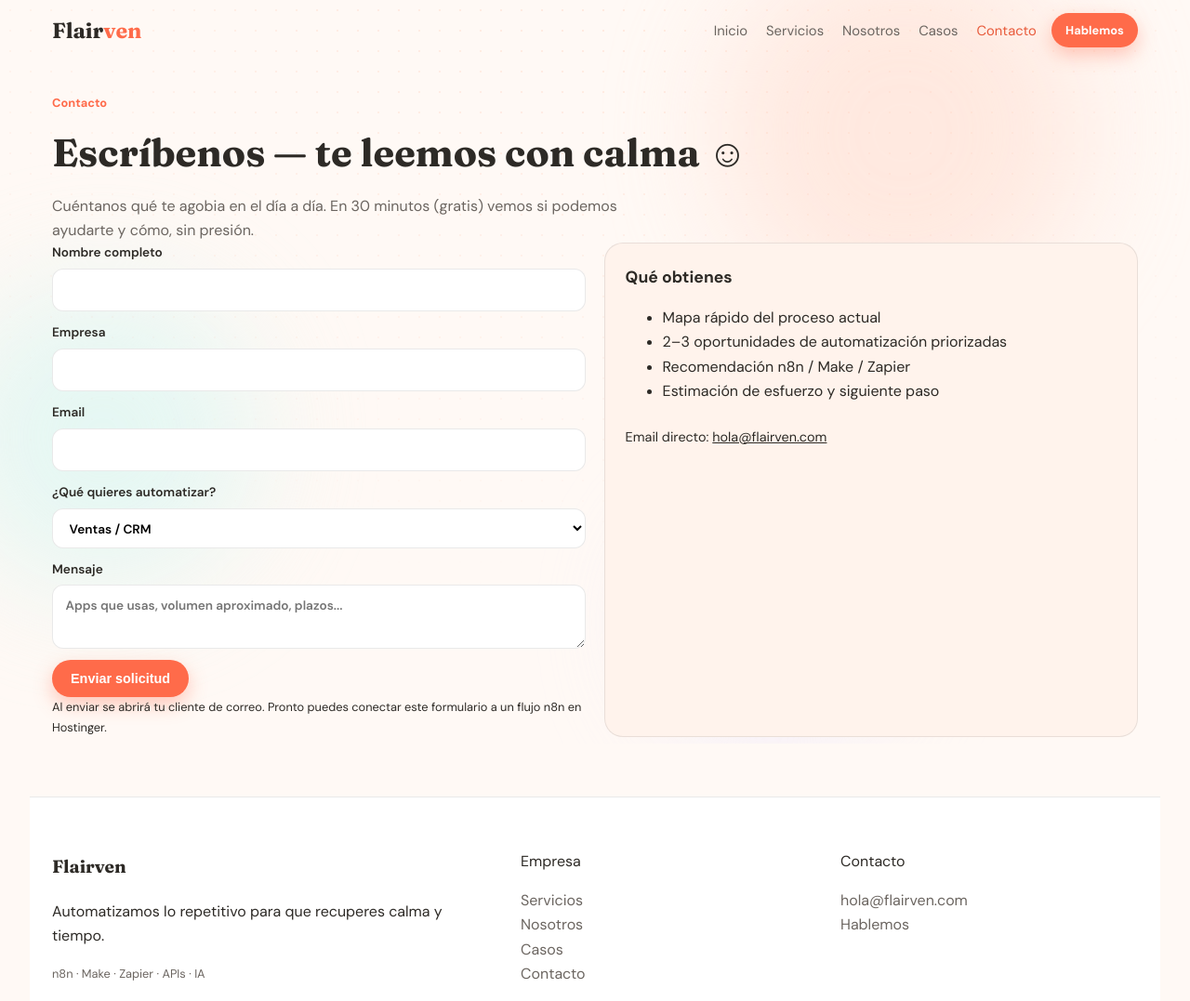
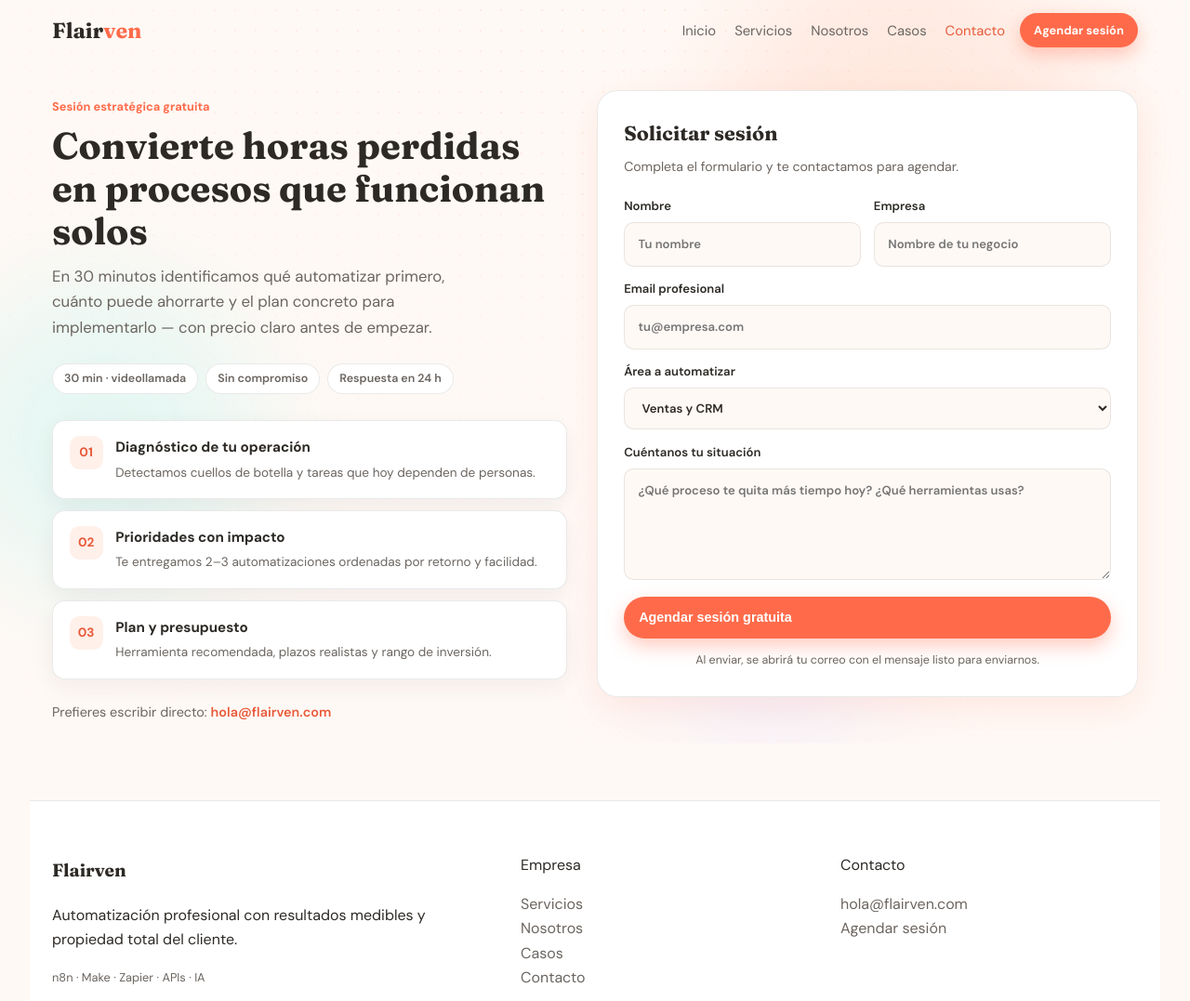
Before and after one commit to andrew0010-wb/flairven, a website: page contacto.html in a window 1280 px wide. Shown: the top 1077 px of the page at 93% size. Drawn offline with Linux system fonts and the light colour scheme.

Commit message:
Arregla contacto: layout profesional, CSS y rutas absolutas
Co-authored-by: Cursor <cursoragent@cursor.com>

```diff
--- a/contacto.html
+++ b/contacto.html
@@ -5,7 +5,7 @@
     <meta name="viewport" content="width=device-width, initial-scale=1.0" />
     <meta
       name="description"
-      content="Contacta a Flairven — consultoría gratuita de automatización."
+      content="Agenda una sesión estratégica con Flairven. Automatización profesional con plan claro y sin compromiso inicial."
     />
     <title>Contacto | Flairven</title>
     <link rel="preconnect" href="https://fonts.googleapis.com" />
@@ -14,87 +14,107 @@
       href="https://fonts.googleapis.com/css2?family=DM+Sans:ital,opsz,wght@0,9..40,400;0,9..40,600;0,9..40,700&family=Fraunces:opsz,wght@9..144,600;9..144,700&display=swap"
       rel="stylesheet"
     />
-    <link rel="stylesheet" href="css/styles.css" />
+    <link rel="stylesheet" href="/css/styles.css" />
   </head>
   <body data-page="contacto.html">
-    <div class="orb-field" aria-hidden="true"><span class="orb orb-a"></span><span class="orb orb-b"></span><span class="orb orb-c"></span></div>
+    <div class="orb-field" aria-hidden="true">
+      <span class="orb orb-a"></span><span class="orb orb-b"></span><span class="orb orb-c"></span>
+    </div>
     <div class="grid-bg" aria-hidden="true"></div>
     <div id="site-header"></div>
 
     <main class="page-main">
-      <header class="page-header">
-        <p class="eyebrow">Contacto</p>
-        <h1>Escríbenos — te leemos con calma ☺</h1>
-        <p class="page-intro">
-          Cuéntanos qué te agobia en el día a día. En 30 minutos (gratis) vemos
-          si podemos ayudarte y cómo, sin presión.
+      <div class="contact-shell">
+        <div class="contact-value reveal">
+          <p class="eyebrow">Sesión estratégica gratuita</p>
+          <h1>Convierte horas perdidas en procesos que funcionan solos</h1>
+          <p class="contact-lead">
+            En 30 minutos identificamos qué automatizar primero, cuánto puede
+            ahorrarte y el plan concreto para implementarlo — con precio claro
+            antes de empezar.
           </p>
-      </header>
+          <div class="trust-chips">
+            <span class="trust-chip">30 min · videollamada</span>
+            <span class="trust-chip">Sin compromiso</span>
+            <span class="trust-chip">Respuesta en 24 h</span>
+          </div>
+          <ul class="benefit-cards">
+            <li class="benefit-card">
+              <span class="benefit-icon">01</span>
+              <div>
+                <h3>Diagnóstico de tu operación</h3>
+                <p>Detectamos cuellos de botella y tareas que hoy dependen de personas.</p>
+              </div>
+            </li>
+            <li class="benefit-card">
+              <span class="benefit-icon">02</span>
+              <div>
+                <h3>Prioridades con impacto</h3>
+                <p>Te entregamos 2–3 automatizaciones ordenadas por retorno y facilidad.</p>
+              </div>
+            </li>
+            <li class="benefit-card">
+              <span class="benefit-icon">03</span>
+              <div>
+                <h3>Plan y presupuesto</h3>
+                <p>Herramienta recomendada, plazos realistas y rango de inversión.</p>
+              </div>
+            </li>
+          </ul>
+          <p class="contact-direct">
+            Prefieres escribir directo:
+            <a href="mailto:hola@flairven.com">hola@flairven.com</a>
+          </p>
+        </div>
 
-      <div class="contact-layout">
-        <form
-          class="contact-form"
-          id="contact-form"
-          data-email="hola@flairven.com"
-        >
+        <div class="contact-form-card reveal" style="--reveal-delay: 0.1s">
+          <h2>Solicitar sesión</h2>
+          <p class="form-sub">Completa el formulario y te contactamos para agendar.</p>
+          <form class="contact-form" id="contact-form" data-email="hola@flairven.com">
+            <div class="form-row">
               <label>
-            Nombre completo
-            <input type="text" name="name" required autocomplete="name" />
+                Nombre
+                <input type="text" name="name" required autocomplete="name" placeholder="Tu nombre" />
               </label>
               <label>
                 Empresa
-            <input type="text" name="company" autocomplete="organization" />
+                <input type="text" name="company" autocomplete="organization" placeholder="Nombre de tu negocio" />
+              </label>
+            </div>
+            <label>
+              Email profesional
+              <input type="email" name="email" required autocomplete="email" placeholder="tu@empresa.com" />
             </label>
             <label>
-            Email
-            <input type="email" name="email" required autocomplete="email" />
-          </label>
-          <label>
-            ¿Qué quieres automatizar?
+              Área a automatizar
               <select name="topic">
-              <option value="ventas">Ventas / CRM</option>
-              <option value="soporte">Soporte / tickets</option>
-              <option value="ops">Operaciones / back-office</option>
-              <option value="marketing">Marketing / reporting</option>
-              <option value="otro">Otro</option>
+                <option value="ventas">Ventas y CRM</option>
+                <option value="soporte">Atención al cliente</option>
+                <option value="ops">Operaciones internas</option>
+                <option value="marketing">Marketing y reportes</option>
+                <option value="otro">Otro proceso</option>
               </select>
             </label>
             <label>
-            Mensaje
+              Cuéntanos tu situación
               <textarea
                 name="message"
-              placeholder="Apps que usas, volumen aproximado, plazos..."
                 required
+                placeholder="¿Qué proceso te quita más tiempo hoy? ¿Qué herramientas usas?"
               ></textarea>
             </label>
-          <button type="submit" class="btn btn-primary">Enviar solicitud</button>
-          <p style="font-size: 0.8rem; color: var(--text-muted); margin: 0">
-            Al enviar se abrirá tu cliente de correo. Pronto puedes conectar
-            este formulario a un flujo n8n en Hostinger.
+            <button type="submit" class="btn btn-primary btn-glow">Agendar sesión gratuita</button>
+            <p class="form-note">
+              Al enviar, se abrirá tu correo con el mensaje listo para enviarnos.
             </p>
           </form>
-
-        <aside class="contact-aside">
-          <h2 style="font-size: 1.1rem; margin-top: 0">Qué obtienes</h2>
-          <ul>
-            <li>Mapa rápido del proceso actual</li>
-            <li>2–3 oportunidades de automatización priorizadas</li>
-            <li>Recomendación n8n / Make / Zapier</li>
-            <li>Estimación de esfuerzo y siguiente paso</li>
-          </ul>
-          <p style="margin-top: 1.5rem; font-size: 0.9rem; color: var(--text-muted)">
-            Email directo:
-            <a href="mailto:hola@flairven.com" style="color: var(--cyan)"
-              >hola@flairven.com</a
-            >
-          </p>
-        </aside>
+        </div>
       </div>
     </main>
 
     <div id="site-footer"></div>
-    <script src="js/site-config.js"></script>
-    <script src="js/layout.js"></script>
-    <script src="js/main.js"></script>
+    <script src="/js/site-config.js"></script>
+    <script src="/js/layout.js"></script>
+    <script src="/js/main.js"></script>
   </body>
 </html>
--- a/css/styles.css
+++ b/css/styles.css
@@ -20,6 +20,8 @@
   --font-mono: "JetBrains Mono", ui-monospace, monospace;
   --radius: 1.25rem;
   --max: 76rem;
+  --text-muted: var(--muted);
+  --cyan: var(--mint);
 }
 
 *,
@@ -819,36 +821,181 @@ main,
   font-weight: 700;
 }
 
-.contact-layout {
+.contact-shell {
+  display: grid;
+  grid-template-columns: minmax(0, 1fr) minmax(0, 1.05fr);
+  gap: 2rem;
+  align-items: start;
+}
+
+.contact-value {
+  padding: 0.25rem 0;
+}
+
+.contact-value h1 {
+  font-family: var(--font-display);
+  font-size: clamp(1.85rem, 3.5vw, 2.5rem);
+  line-height: 1.15;
+  margin: 0 0 0.75rem;
+}
+
+.contact-lead {
+  margin: 0 0 1.5rem;
+  color: var(--muted);
+  font-size: 1.05rem;
+  max-width: 28rem;
+}
+
+.trust-chips {
+  display: flex;
+  flex-wrap: wrap;
+  gap: 0.5rem;
+  margin-bottom: 1.75rem;
+}
+
+.trust-chip {
+  font-size: 0.78rem;
+  font-weight: 600;
+  padding: 0.35rem 0.75rem;
+  border-radius: 999px;
+  background: var(--surface);
+  border: 1px solid var(--border);
+  color: var(--muted);
+}
+
+.benefit-cards {
+  display: flex;
+  flex-direction: column;
+  gap: 0.75rem;
+  margin: 0 0 1.5rem;
+  padding: 0;
+  list-style: none;
+}
+
+.benefit-card {
+  display: grid;
+  grid-template-columns: auto 1fr;
+  gap: 0.85rem;
+  padding: 1rem 1.1rem;
+  border-radius: 0.85rem;
+  background: var(--surface);
+  border: 1px solid var(--border);
+  box-shadow: var(--shadow-soft);
+}
+
+.benefit-icon {
+  width: 2.25rem;
+  height: 2.25rem;
+  border-radius: 0.65rem;
+  display: grid;
+  place-items: center;
+  font-weight: 700;
+  font-size: 0.85rem;
+  color: var(--coral-dark);
+  background: #fff0ea;
+}
+
+.benefit-card h3 {
+  margin: 0 0 0.2rem;
+  font-size: 0.95rem;
+}
+
+.benefit-card p {
+  margin: 0;
+  font-size: 0.85rem;
+  color: var(--muted);
+}
+
+.contact-direct {
+  font-size: 0.9rem;
+  color: var(--muted);
+}
+
+.contact-direct a {
+  color: var(--coral-dark);
+  font-weight: 600;
+  text-decoration: none;
+}
+
+.contact-form-card {
+  padding: 1.75rem;
+  border-radius: calc(var(--radius) * 1.1);
+  background: var(--surface);
+  border: 1px solid var(--border);
+  box-shadow: var(--shadow);
+}
+
+.contact-form-card h2 {
+  margin: 0 0 0.35rem;
+  font-family: var(--font-display);
+  font-size: 1.35rem;
+}
+
+.contact-form-card .form-sub {
+  margin: 0 0 1.25rem;
+  font-size: 0.88rem;
+  color: var(--muted);
+}
+
+.contact-form {
+  display: flex;
+  flex-direction: column;
+  gap: 0;
+}
+
+.form-row {
   display: grid;
   grid-template-columns: 1fr 1fr;
-  gap: 1.25rem;
+  gap: 0.85rem;
 }
 
 .contact-form label {
   display: flex;
   flex-direction: column;
-  gap: 0.3rem;
-  font-size: 0.85rem;
+  gap: 0.4rem;
+  font-size: 0.82rem;
   font-weight: 600;
-  margin-bottom: 0.75rem;
+  margin-bottom: 0.85rem;
+  color: var(--text);
 }
 
 .contact-form input,
 .contact-form textarea,
 .contact-form select {
+  width: 100%;
   font: inherit;
-  padding: 0.7rem 0.85rem;
-  border-radius: 0.75rem;
+  padding: 0.75rem 0.9rem;
+  border-radius: 0.65rem;
   border: 1px solid var(--border);
-  background: var(--surface);
+  background: var(--bg);
+  color: var(--text);
+  transition: border-color 0.2s, box-shadow 0.2s;
 }
 
-.contact-aside {
-  padding: 1.35rem;
-  border-radius: var(--radius);
-  background: var(--bg-soft);
-  border: 1px solid var(--border);
+.contact-form input:focus,
+.contact-form textarea:focus,
+.contact-form select:focus {
+  outline: none;
+  border-color: rgba(255, 107, 74, 0.55);
+  box-shadow: 0 0 0 3px rgba(255, 107, 74, 0.12);
+}
+
+.contact-form textarea {
+  min-height: 7.5rem;
+  resize: vertical;
+}
+
+.contact-form .btn {
+  width: 100%;
+  margin-top: 0.25rem;
+  padding: 0.9rem 1rem;
+}
+
+.form-note {
+  margin: 0.85rem 0 0;
+  font-size: 0.78rem;
+  color: var(--muted);
+  text-align: center;
 }
 
 .prose p,
@@ -916,7 +1063,11 @@ main,
 
 @media (max-width: 960px) {
   .hero-grid,
-  .contact-layout {
+  .contact-shell {
+    grid-template-columns: 1fr;
+  }
+
+  .form-row {
     grid-template-columns: 1fr;
   }
 
--- a/js/site-config.js
+++ b/js/site-config.js
@@ -28,10 +28,10 @@
 
   window.FLAIRVEN_SITE = {
     name: "Flairven",
-    tagline: "Automatizamos lo repetitivo para que recuperes calma y tiempo.",
+    tagline: "Automatización profesional con resultados medibles y propiedad total del cliente.",
     email: "hola@flairven.com",
     phone: "",
-    ctaLabel: "Hablemos",
+    ctaLabel: "Agendar sesión",
     ctaHref: "contacto.html",
     pages: repoPages.map(function (page) {
       return {
```
Also changed, not shown: index.html (+15 -15 lines), nosotros.html (+4 -4 lines), portafolio.html (+4 -4 lines), servicios.html (+4 -4 lines). Lines whose indentation alone changed are shown as unchanged.
